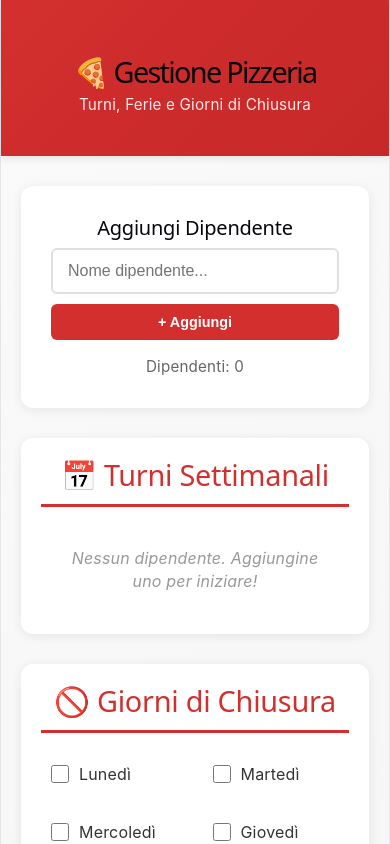
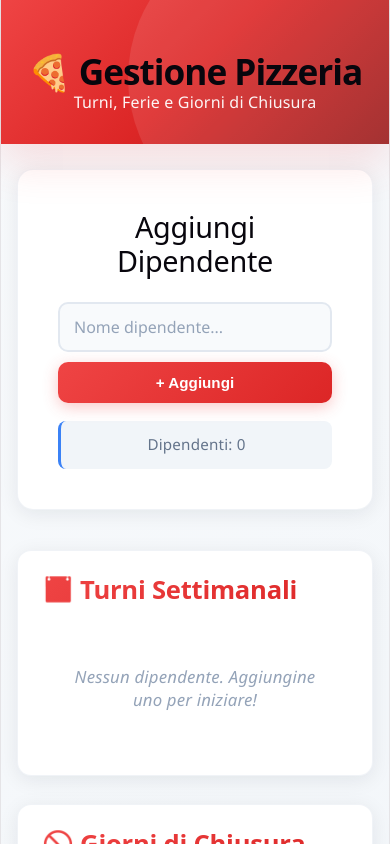
Before and after one commit to giroconsegne/Personale-e-Ferie, a React (Vite) app: page / in a window 390 px wide. Shown: the top 844 px of the page. Built offline with nearby package versions, Linux system fonts and the light colour scheme.

Commit message:
Modern redesign: updated UI with gradients, better spacing, and modern colors

```diff
--- a/src/App.css
+++ b/src/App.css
@@ -5,175 +5,239 @@
 }
 
 body {
-  font-family: -apple-system, BlinkMacSystemFont, 'Segoe UI', Roboto, Oxygen, Ubuntu, Cantarell, 'Open Sans', 'Helvetica Neue', sans-serif;
-  color: #333;
-  background-color: #f5f5f5;
+  font-family: 'Segoe UI', Roboto, 'Helvetica Neue', -apple-system, BlinkMacSystemFont, sans-serif;
+  color: #1f2937;
+  background-color: #f8fafc;
 }
 
 .app {
   min-height: 100vh;
-  background: linear-gradient(135deg, #fafafa 0%, #f5f5f5 100%);
+  background: linear-gradient(135deg, #f8fafc 0%, #f1f5f9 100%);
 }
 
 .header {
-  background: linear-gradient(135deg, #d32f2f 0%, #c62828 100%);
+  background: linear-gradient(135deg, #ef4444 0%, #dc2626 50%, #991b1b 100%);
   color: white;
-  padding: 40px 20px;
+  padding: 60px 20px 40px;
   text-align: center;
-  box-shadow: 0 2px 8px rgba(0, 0, 0, 0.1);
+  box-shadow: 0 20px 40px rgba(239, 68, 68, 0.15);
+  position: relative;
+  overflow: hidden;
+}
+
+.header::before {
+  content: '';
+  position: absolute;
+  top: -50%;
+  right: -10%;
+  width: 300px;
+  height: 300px;
+  background: rgba(255, 255, 255, 0.1);
+  border-radius: 50%;
 }
 
 .header h1 {
-  font-size: 2.5em;
-  margin-bottom: 10px;
+  font-size: 3em;
+  font-weight: 800;
+  margin-bottom: 12px;
+  letter-spacing: -1px;
+  position: relative;
+  z-index: 1;
 }
 
 .header p {
-  font-size: 1.1em;
-  opacity: 0.9;
+  font-size: 1.15em;
+  opacity: 0.95;
+  font-weight: 500;
+  position: relative;
+  z-index: 1;
 }
 
 .container {
-  max-width: 1200px;
-  margin: 30px auto;
+  max-width: 1400px;
+  margin: 40px auto;
   padding: 0 20px;
 }
 
 .section {
   background: white;
-  border-radius: 12px;
-  padding: 30px;
-  margin-bottom: 30px;
-  box-shadow: 0 2px 12px rgba(0, 0, 0, 0.08);
+  border-radius: 16px;
+  padding: 40px;
+  margin-bottom: 40px;
+  box-shadow: 0 4px 20px rgba(15, 23, 42, 0.08);
+  border: 1px solid rgba(226, 232, 240, 0.5);
+  backdrop-filter: blur(10px);
+  transition: all 0.3s ease;
+}
+
+.section:hover {
+  box-shadow: 0 8px 30px rgba(15, 23, 42, 0.12);
+  transform: translateY(-2px);
 }
 
 .section h2 {
-  font-size: 1.8em;
-  margin-bottom: 20px;
-  color: #d32f2f;
-  border-bottom: 3px solid #d32f2f;
-  padding-bottom: 12px;
+  font-size: 2em;
+  font-weight: 700;
+  margin-bottom: 30px;
+  background: linear-gradient(135deg, #ef4444 0%, #dc2626 100%);
+  -webkit-background-clip: text;
+  -webkit-text-fill-color: transparent;
+  background-clip: text;
+  display: flex;
+  align-items: center;
+  gap: 12px;
 }
 
 .section h3 {
-  font-size: 1.3em;
-  margin: 20px 0 15px;
-  color: #333;
+  font-size: 1.4em;
+  font-weight: 700;
+  margin: 25px 0 18px;
+  color: #1f2937;
 }
 
 .section h4 {
   font-size: 1.1em;
-  margin: 15px 0 10px;
-  color: #555;
+  font-weight: 600;
+  margin: 18px 0 12px;
+  color: #4b5563;
 }
 
 /* Add Dipendente Section */
 .add-dipendente {
   background: white;
-  border-radius: 12px;
-  padding: 30px;
-  margin-bottom: 30px;
-  box-shadow: 0 2px 12px rgba(0, 0, 0, 0.08);
+  border-radius: 16px;
+  padding: 40px;
+  margin-bottom: 40px;
+  box-shadow: 0 4px 20px rgba(15, 23, 42, 0.08);
+  border: 1px solid rgba(226, 232, 240, 0.5);
+}
+
+.add-dipendente h2 {
+  font-size: 1.8em;
+  margin-bottom: 24px;
 }
 
 .input-group {
   display: flex;
-  gap: 10px;
-  margin-bottom: 15px;
+  gap: 12px;
+  margin-bottom: 18px;
 }
 
 .input-group input {
   flex: 1;
-  padding: 12px 15px;
-  border: 2px solid #e0e0e0;
-  border-radius: 6px;
+  padding: 14px 18px;
+  border: 2px solid #e2e8f0;
+  border-radius: 10px;
   font-size: 1em;
-  transition: border-color 0.3s;
+  font-family: inherit;
+  transition: all 0.3s ease;
+  background: #f8fafc;
 }
 
 .input-group input:focus {
   outline: none;
-  border-color: #d32f2f;
+  border-color: #ef4444;
+  background: white;
+  box-shadow: 0 0 0 3px rgba(239, 68, 68, 0.1);
+}
+
+.input-group input::placeholder {
+  color: #94a3b8;
 }
 
 button {
-  padding: 12px 24px;
-  background: #d32f2f;
+  padding: 14px 28px;
+  background: linear-gradient(135deg, #ef4444 0%, #dc2626 100%);
   color: white;
   border: none;
-  border-radius: 6px;
+  border-radius: 10px;
   cursor: pointer;
   font-size: 1em;
   font-weight: 600;
-  transition: all 0.3s;
+  transition: all 0.3s ease;
+  box-shadow: 0 4px 15px rgba(239, 68, 68, 0.3);
 }
 
 button:hover {
-  background: #c62828;
-  transform: translateY(-2px);
-  box-shadow: 0 4px 12px rgba(211, 47, 47, 0.3);
+  transform: translateY(-3px);
+  box-shadow: 0 8px 25px rgba(239, 68, 68, 0.4);
+}
+
+button:active {
+  transform: translateY(-1px);
 }
 
 .btn-delete {
-  background: #f44336;
-  padding: 8px 12px;
+  background: linear-gradient(135deg, #ef4444 0%, #dc2626 100%);
+  padding: 8px 14px;
   font-size: 0.85em;
+  box-shadow: 0 2px 8px rgba(239, 68, 68, 0.2);
 }
 
 .btn-delete:hover {
-  background: #e53935;
+  box-shadow: 0 4px 12px rgba(239, 68, 68, 0.3);
 }
 
 .btn-save {
-  background: #4caf50;
-  padding: 8px 12px;
+  background: linear-gradient(135deg, #10b981 0%, #059669 100%);
+  padding: 8px 14px;
   font-size: 0.85em;
+  box-shadow: 0 2px 8px rgba(16, 185, 129, 0.2);
 }
 
 .btn-save:hover {
-  background: #45a049;
+  box-shadow: 0 4px 12px rgba(16, 185, 129, 0.3);
 }
 
 .btn-cancel {
-  background: #999;
-  padding: 8px 12px;
+  background: linear-gradient(135deg, #6b7280 0%, #4b5563 100%);
+  padding: 8px 14px;
   font-size: 0.85em;
+  box-shadow: 0 2px 8px rgba(107, 114, 128, 0.2);
 }
 
 .btn-cancel:hover {
-  background: #777;
+  box-shadow: 0 4px 12px rgba(107, 114, 128, 0.3);
 }
 
 .btn-remove {
-  background: #f44336;
-  padding: 6px 10px;
+  background: linear-gradient(135deg, #ef4444 0%, #dc2626 100%);
+  padding: 6px 12px;
   font-size: 0.8em;
-  margin-left: 8px;
+  margin-left: 10px;
+  box-shadow: 0 2px 8px rgba(239, 68, 68, 0.2);
 }
 
 .btn-remove:hover {
-  background: #e53935;
+  box-shadow: 0 4px 12px rgba(239, 68, 68, 0.3);
 }
 
 .info {
-  color: #666;
+  color: #64748b;
   font-size: 0.95em;
-  margin-top: 10px;
+  margin-top: 14px;
+  font-weight: 500;
+  padding: 12px 16px;
+  background: #f1f5f9;
+  border-radius: 8px;
+  border-left: 3px solid #3b82f6;
 }
 
 .empty {
-  color: #999;
+  color: #94a3b8;
   font-style: italic;
   text-align: center;
-  padding: 20px;
+  padding: 40px 20px;
+  font-size: 1.05em;
 }
 
 /* Turni Table */
 .turni-table-container,
 .ferie-table-container {
   overflow-x: auto;
-  border-radius: 8px;
-  border: 1px solid #e0e0e0;
+  border-radius: 12px;
+  border: 1px solid #e2e8f0;
+  box-shadow: 0 2px 10px rgba(15, 23, 42, 0.05);
 }
 
 table {
@@ -183,107 +247,145 @@ table {
 }
 
 th {
-  background: #f5f5f5;
-  padding: 15px;
+  background: linear-gradient(135deg, #f8fafc 0%, #f1f5f9 100%);
+  padding: 18px 16px;
   text-align: left;
-  font-weight: 600;
-  color: #333;
-  border-bottom: 2px solid #e0e0e0;
+  font-weight: 700;
+  color: #1f2937;
+  border-bottom: 2px solid #e2e8f0;
+  text-transform: uppercase;
+  letter-spacing: 0.5px;
+  font-size: 0.85em;
 }
 
 td {
-  padding: 12px 15px;
-  border-bottom: 1px solid #f0f0f0;
+  padding: 16px;
+  border-bottom: 1px solid #f1f5f9;
+  transition: all 0.2s ease;
 }
 
 tr:hover {
-  background: #fafafa;
+  background: #f8fafc;
+}
+
+tr:hover td {
+  background: transparent;
 }
 
 .nome-dipendente {
-  font-weight: 600;
-  color: #d32f2f;
+  font-weight: 700;
+  color: #ef4444;
+  font-size: 1.05em;
 }
 
 th.chiuso,
 td.chiuso {
-  background: #fff3e0;
+  background: linear-gradient(135deg, #fef2f2 0%, #fce7e7 100%);
 }
 
 .closed-badge {
   display: inline-block;
-  background: #ff9800;
+  background: linear-gradient(135deg, #f97316 0%, #ea580c 100%);
   color: white;
-  padding: 2px 8px;
-  border-radius: 4px;
-  font-size: 0.7em;
-  margin-left: 5px;
+  padding: 4px 10px;
+  border-radius: 6px;
+  font-size: 0.75em;
+  font-weight: 700;
+  margin-left: 8px;
+  box-shadow: 0 2px 8px rgba(249, 115, 22, 0.2);
 }
 
 select {
   width: 100%;
-  padding: 8px;
-  border: 1px solid #e0e0e0;
-  border-radius: 4px;
+  padding: 10px 12px;
+  border: 2px solid #e2e8f0;
+  border-radius: 8px;
   font-size: 0.9em;
   background: white;
   cursor: pointer;
+  font-family: inherit;
+  font-weight: 500;
+  transition: all 0.2s ease;
 }
 
 select:focus {
   outline: none;
-  border-color: #d32f2f;
-  box-shadow: 0 0 0 2px rgba(211, 47, 47, 0.1);
+  border-color: #ef4444;
+  box-shadow: 0 0 0 3px rgba(239, 68, 68, 0.1);
+  background: #fafafa;
 }
 
 select:disabled {
-  background: #f0f0f0;
-  color: #999;
+  background: #f1f5f9;
+  color: #94a3b8;
   cursor: not-allowed;
+  border-color: #e2e8f0;
 }
 
 /* Giorni Chiusura */
 .giorni-grid {
   display: grid;
-  grid-template-columns: repeat(auto-fit, minmax(150px, 1fr));
-  gap: 15px;
-  margin-bottom: 15px;
+  grid-template-columns: repeat(auto-fit, minmax(160px, 1fr));
+  gap: 14px;
+  margin-bottom: 20px;
 }
 
 .checkbox-label {
   display: flex;
   align-items: center;
-  gap: 10px;
+  gap: 12px;
   cursor: pointer;
-  padding: 10px;
-  border-radius: 6px;
-  transition: background 0.3s;
+  padding: 14px 16px;
+  border-radius: 10px;
+  border: 2px solid #e2e8f0;
+  transition: all 0.3s ease;
+  background: white;
+  font-weight: 600;
+  color: #475569;
 }
 
 .checkbox-label:hover {
-  background: #f5f5f5;
+  border-color: #ef4444;
+  background: #fef2f2;
+  transform: translateY(-2px);
+  box-shadow: 0 4px 12px rgba(239, 68, 68, 0.1);
 }
 
 .checkbox-label input[type="checkbox"] {
   cursor: pointer;
-  width: 18px;
-  height: 18px;
+  width: 20px;
+  height: 20px;
+  accent-color: #ef4444;
 }
 
 /* Ferie Section */
 .add-ferie {
-  margin-bottom: 20px;
+  margin-bottom: 28px;
+  padding: 24px;
+  background: #f8fafc;
+  border-radius: 12px;
+  border: 2px solid #e2e8f0;
 }
 
 .add-ferie input[type="date"] {
-  padding: 10px;
-  border: 2px solid #e0e0e0;
-  border-radius: 6px;
+  padding: 12px 16px;
+  border: 2px solid #e2e8f0;
+  border-radius: 10px;
   font-size: 1em;
+  font-family: inherit;
+  font-weight: 500;
+  transition: all 0.3s ease;
+  background: white;
+}
+
+.add-ferie input[type="date"]:focus {
+  outline: none;
+  border-color: #ef4444;
+  box-shadow: 0 0 0 3px rgba(239, 68, 68, 0.1);
 }
 
 .ferie-list {
-  margin-top: 20px;
+  margin-top: 28px;
 }
 
 .ferie-list ul {
@@ -295,120 +397,199 @@ select:disabled {
   display: flex;
   justify-content: space-between;
   align-items: center;
-  padding: 12px;
-  background: #f9f9f9;
-  border-radius: 6px;
-  margin-bottom: 8px;
-  border-left: 4px solid #4caf50;
+  padding: 16px 18px;
+  background: linear-gradient(135deg, #f0fdf4 0%, #dcfce7 100%);
+  border-radius: 10px;
+  margin-bottom: 10px;
+  border-left: 4px solid #10b981;
+  box-shadow: 0 2px 8px rgba(16, 185, 129, 0.1);
+  transition: all 0.2s ease;
+}
+
+.ferie-item:hover {
+  transform: translateX(4px);
+  box-shadow: 0 4px 12px rgba(16, 185, 129, 0.15);
 }
 
 .ferie-item span {
-  font-weight: 500;
-  color: #333;
+  font-weight: 600;
+  color: #065f46;
+  font-size: 1.05em;
 }
 
 /* Ferie Detail */
 .ferie-detail {
-  background: #fafafa;
-  border-left: 4px solid #d32f2f;
-  padding: 20px;
-  border-radius: 6px;
-  margin-top: 25px;
+  background: linear-gradient(135deg, #fef2f2 0%, #fce7e7 100%);
+  border-left: 4px solid #ef4444;
+  padding: 28px;
+  border-radius: 12px;
+  margin-top: 32px;
+  border: 1px solid #fecaca;
+  box-shadow: 0 4px 15px rgba(239, 68, 68, 0.1);
 }
 
 .ferie-detail h3 {
-  color: #d32f2f;
+  color: #991b1b;
   margin-top: 0;
+  font-size: 1.3em;
 }
 
 /* Edit Giorni */
 .edit-giorni {
   display: flex;
-  gap: 8px;
+  gap: 10px;
+  align-items: center;
 }
 
 .edit-giorni input {
-  width: 80px;
-  padding: 6px;
-  border: 1px solid #e0e0e0;
-  border-radius: 4px;
-  font-size: 0.9em;
+  width: 90px;
+  padding: 8px 12px;
+  border: 2px solid #e2e8f0;
+  border-radius: 8px;
+  font-size: 0.95em;
+  font-weight: 600;
+  font-family: inherit;
+  transition: all 0.2s ease;
+}
+
+.edit-giorni input:focus {
+  outline: none;
+  border-color: #ef4444;
+  box-shadow: 0 0 0 3px rgba(239, 68, 68, 0.1);
 }
 
 .clickable {
   cursor: pointer;
-  color: #d32f2f;
-  font-weight: 600;
-  transition: opacity 0.3s;
+  color: #ef4444;
+  font-weight: 700;
+  transition: all 0.3s ease;
+  display: inline-block;
+  padding: 4px 8px;
+  border-radius: 6px;
+  position: relative;
 }
 
 .clickable:hover {
-  opacity: 0.7;
+  opacity: 0.85;
+  background: rgba(239, 68, 68, 0.1);
+  text-decoration: underline;
 }
 
 .edit-hint {
   display: inline-block;
-  font-size: 0.75em;
-  color: #999;
-  margin-left: 5px;
-  font-weight: normal;
+  font-size: 0.7em;
+  color: #94a3b8;
+  margin-left: 8px;
+  font-weight: 500;
 }
 
 .used {
-  color: #ff9800;
-  font-weight: 600;
+  color: #f97316;
+  font-weight: 700;
 }
 
 .zero {
-  color: #f44336;
-  font-weight: 600;
+  color: #ef4444;
+  font-weight: 700;
 }
 
 .remaining {
-  color: #4caf50;
-  font-weight: 600;
+  color: #10b981;
+  font-weight: 700;
 }
 
 button.active {
-  background: #4caf50;
+  background: linear-gradient(135deg, #10b981 0%, #059669 100%);
+  box-shadow: 0 4px 15px rgba(16, 185, 129, 0.3);
 }
 
 button.active:hover {
-  background: #45a049;
+  box-shadow: 0 8px 25px rgba(16, 185, 129, 0.4);
 }
 
 /* Responsive */
 @media (max-width: 768px) {
+  .header {
+    padding: 40px 20px 30px;
+  }
+
   .header h1 {
-    font-size: 1.8em;
+    font-size: 2.2em;
+    margin-bottom: 8px;
   }
 
   .header p {
-    font-size: 0.95em;
+    font-size: 1em;
+  }
+
+  .container {
+    margin: 25px auto;
+    padding: 0 16px;
   }
 
   .section {
-    padding: 20px;
+    padding: 24px;
+    margin-bottom: 28px;
+    border-radius: 14px;
+  }
+
+  .section h2 {
+    font-size: 1.6em;
+    margin-bottom: 20px;
   }
 
   .giorni-grid {
-    grid-template-columns: repeat(auto-fit, minmax(120px, 1fr));
+    grid-template-columns: repeat(auto-fit, minmax(130px, 1fr));
+    gap: 10px;
+  }
+
+  .checkbox-label {
+    padding: 12px 14px;
+    font-size: 0.95em;
   }
 
   table {
     font-size: 0.85em;
   }
 
-  th, td {
-    padding: 10px;
+  th {
+    padding: 12px 10px;
+  }
+
+  td {
+    padding: 12px 10px;
   }
 
   .input-group {
     flex-direction: column;
+    gap: 10px;
+  }
+
+  .input-group input {
+    padding: 12px 14px;
   }
 
   button {
-    padding: 10px 16px;
-    font-size: 0.9em;
+    padding: 12px 20px;
+    font-size: 0.95em;
+    width: 100%;
+  }
+
+  .add-ferie {
+    padding: 20px;
+  }
+
+  .ferie-detail {
+    padding: 20px;
+  }
+
+  .ferie-item {
+    padding: 14px 16px;
+    flex-wrap: wrap;
+    gap: 10px;
+  }
+
+  .edit-giorni {
+    flex-wrap: wrap;
   }
 }
```
Also changed, not shown: vercel.json (deleted).
